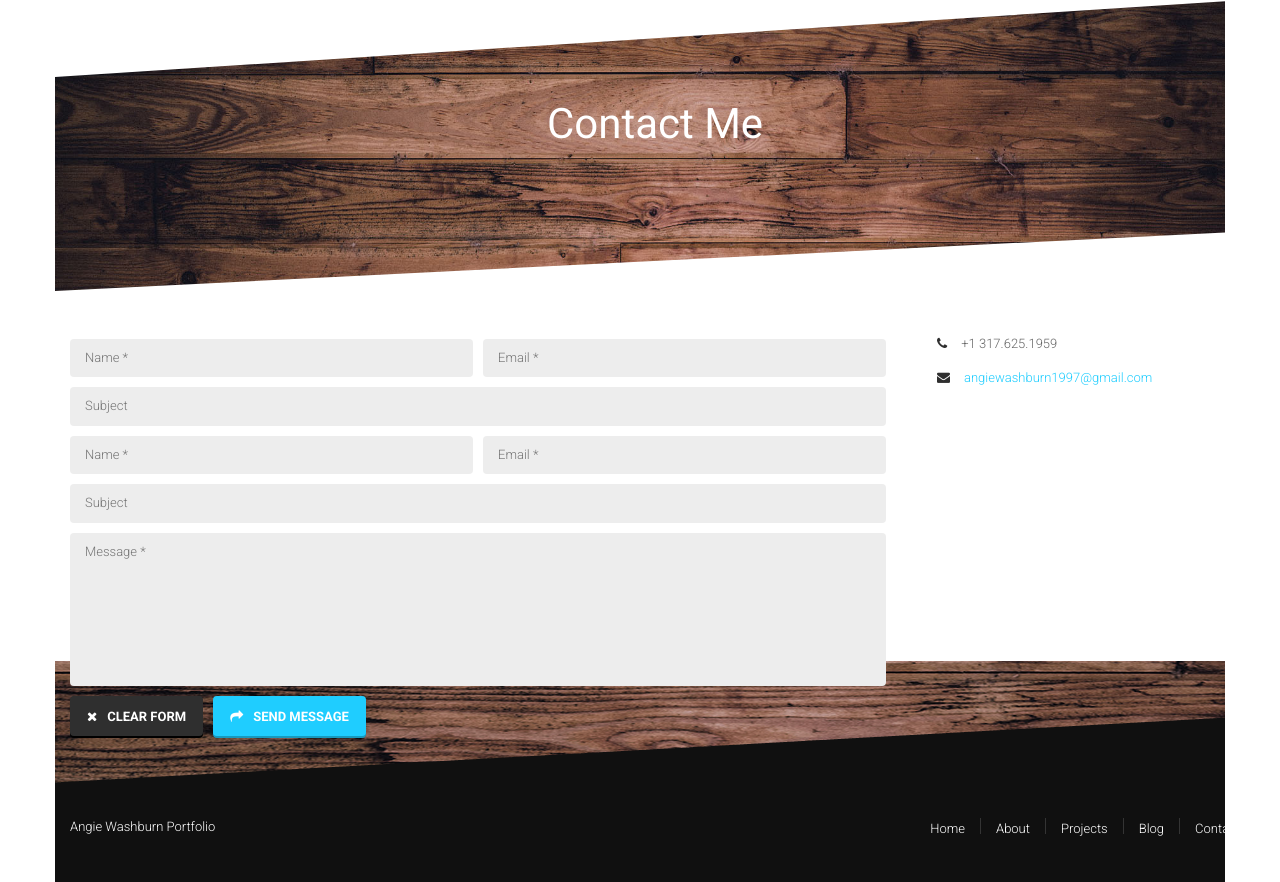
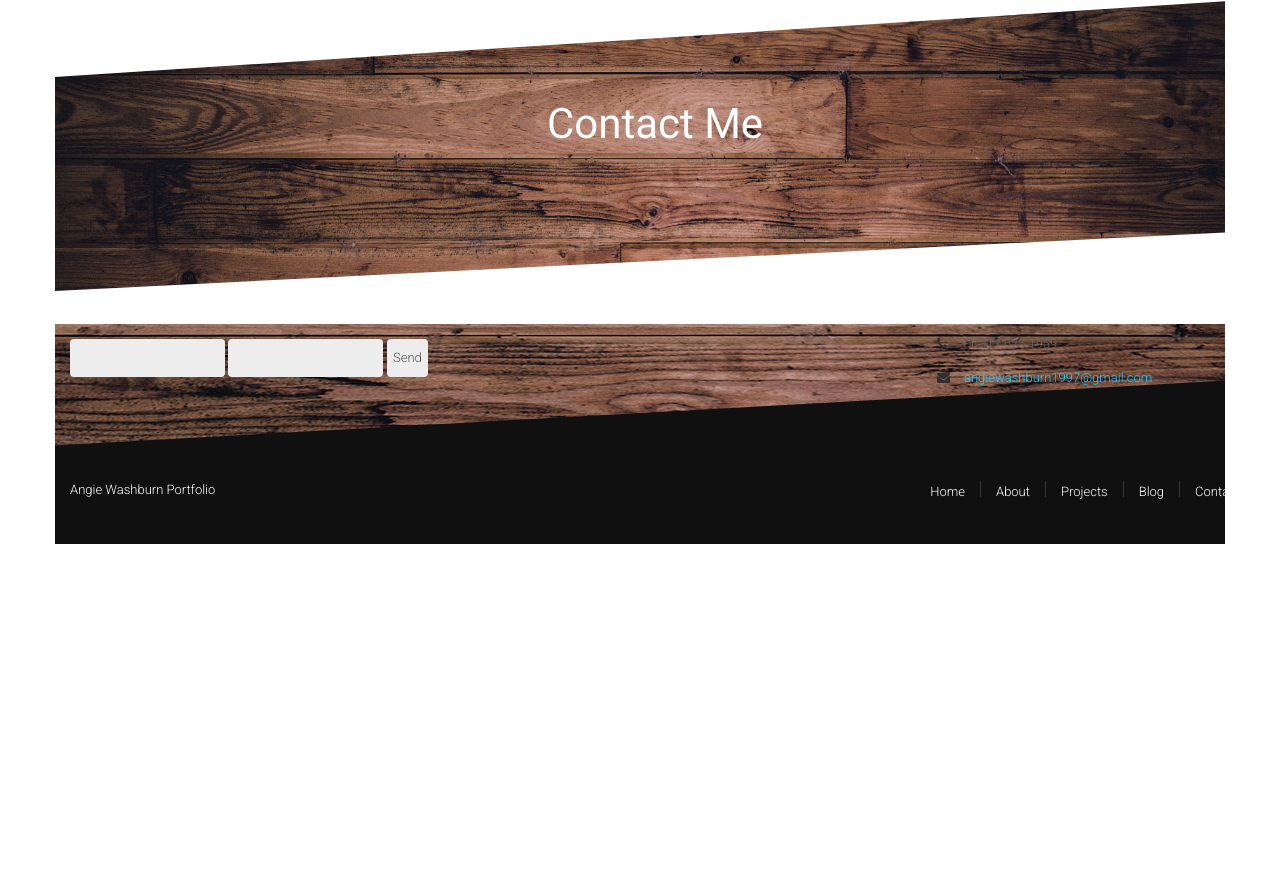
Before and after one commit to washes5/washes5.github.io, a plain HTML site: page index.html in a window 1280 px wide. Shown: the part 3087-3969 px from the top of the page. After the commit the page ends 3631 px from the top, so only its background shows below. Drawn offline with nearby package versions, Linux system fonts and the light colour scheme.

Commit message:
Removed old form

```diff
--- a/index.html
+++ b/index.html
@@ -297,21 +297,9 @@
 				<div class="col-md-9 col-xs-12 forma">
 					<form action="https://formspree.io/angiewashburn1997@gmail.com"
       				method="POST">
-    				<input type="text" class="col-md-6 col-xs-12 name" name='name' placeholder='Name *'/>
-    				<input type="text" class="col-md-6 col-xs-12 Email" name='Email' placeholder='Email *'/>
-    				<input type="text" class="col-md-12 col-xs-12 Subject" name='Subject' placeholder='Subject'/>
-					</form>
-					<form>
-						<input type="text" class="col-md-6 col-xs-12 name" name='name' placeholder='Name *'/>
-						<input type="text" class="col-md-6 col-xs-12 Email" name='Email' placeholder='Email *'/>
-						<input type="text" class="col-md-12 col-xs-12 Subject" name='Subject' placeholder='Subject'/>
-						<textarea type="text" class="col-md-12 col-xs-12 Message" name='Message' placeholder='Message *'></textarea>
-						<div class="cBtn col-xs-12">
-							<ul>
-								<li class="clear"><a href="#"><i class="fa fa-times"></i>clear form</a></li>
-								<li class="send"><a href="#"><i class="fa fa-share"></i>Send Message</a></li>
-							</ul>
-						</div>
+    				<input type="text" name="name">
+    				<input type="email" name="_replyto">
+    				<input type="submit" value="Send">
 					</form>
 				</div>
 				<div class="col-md-3 col-xs-12 cont">
```
